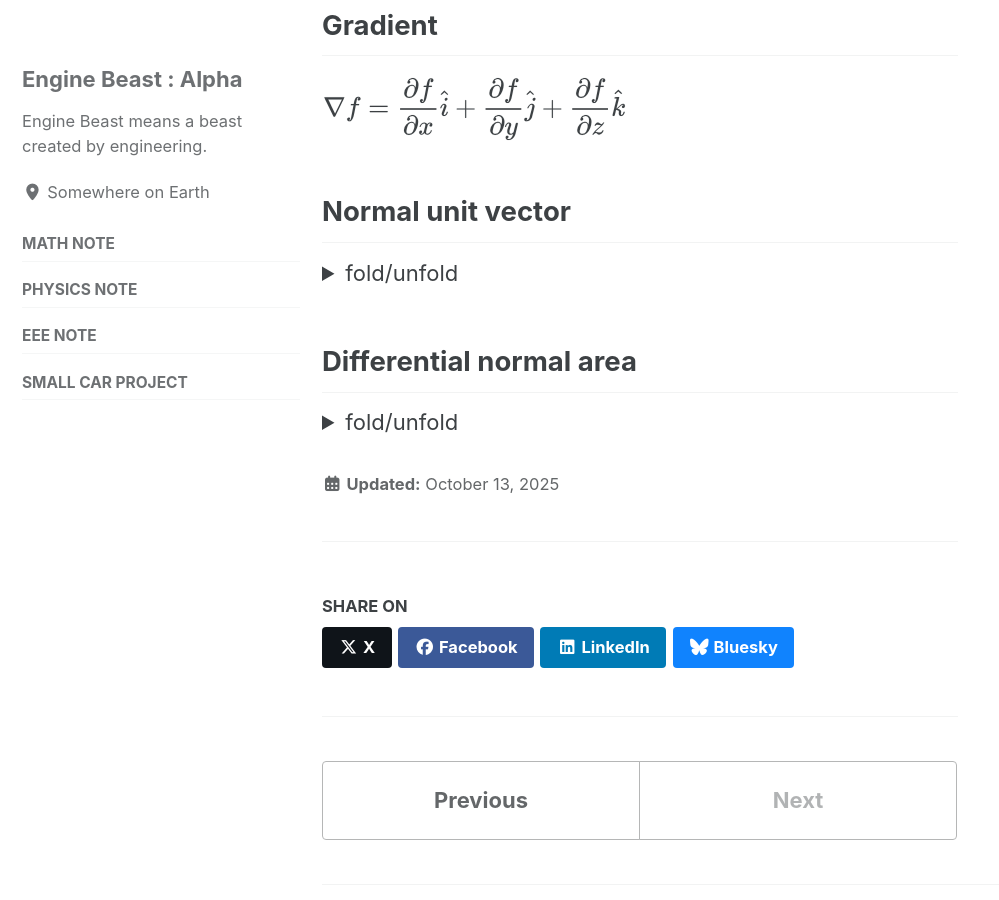
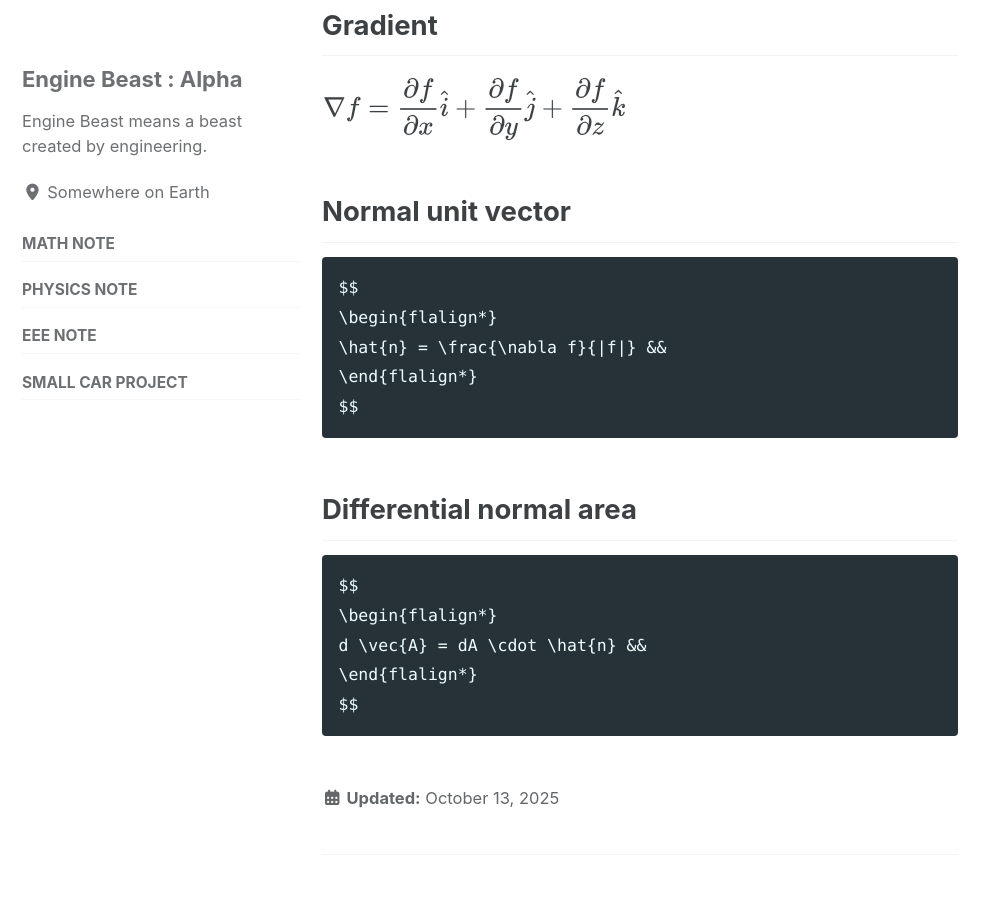
Before and after one commit to enginebeast/enginebeast.github.io, a Jekyll site: the page built from _posts/2025-10-13-normal_vector.md, in a window 1280 px wide and 900 px high, scrolled down 247 px. Shown: the whole window, without its empty margins (0-999 px from the left). Built offline with Jekyll 4.4.1, drawn with Linux system fonts in a browser that asks for light colours; cached includes are drawn as plain includes.

Commit message:
Delete <details>

```diff
--- a/_posts/2025-10-13-normal_vector.md
+++ b/_posts/2025-10-13-normal_vector.md
@@ -17,22 +17,18 @@ $$
 $$
 
 <h2>Normal unit vector</h2>
-<details>
-    <summary>fold/unfold</summary>
+
     $$
     \begin{flalign*}
     \hat{n} = \frac{\nabla f}{|f|} &&
     \end{flalign*}
     $$
-</details>
 
 
 <h2>Differential normal area</h2>
-<details>
-    <summary>fold/unfold</summary>
+
     $$
     \begin{flalign*}
     d \vec{A} = dA \cdot \hat{n} &&
     \end{flalign*}
     $$
-</details>
```
